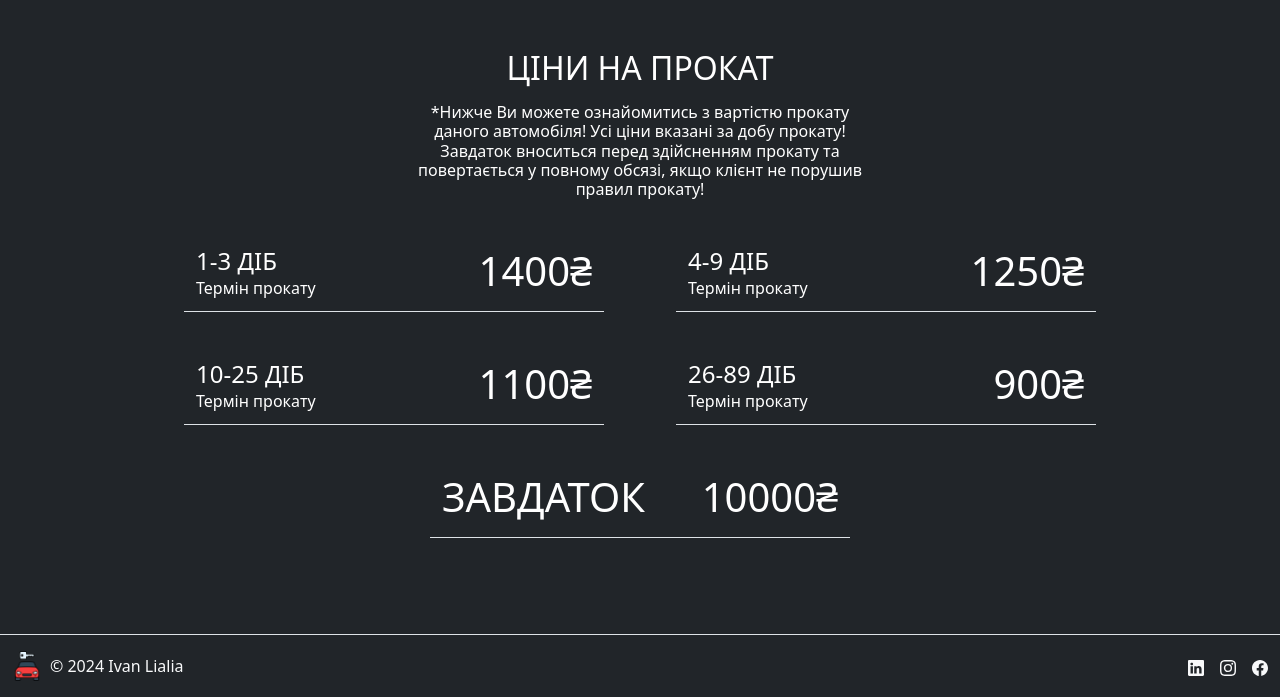
After one commit to llo3iTiB4iK/rivnerent-, a Flask app: page /cars/1 in a window 1280 px wide. The commit adds this page. Shown: the part 633-1330 px from the top of the page. Run offline with Flask 3, Linux system fonts and the light colour scheme; some libraries are stand-ins or nearby versions.

Commit message:
add car page and logic, small fixes

```diff
--- a/main.py
+++ b/main.py
@@ -28,8 +28,8 @@ def load_user(user_id):
 
 # Клас користувача для Flask-Login
 class User(UserMixin):
-    def __init__(self, id):
-        self.id = id
+    def __init__(self, id_):
+        self.id = id_
 
 
 @app.context_processor
@@ -59,6 +59,12 @@ def home():
 @app.route("/cars/")
 def all_cars():
     return render_template("cars.html", active_page='cars')
+
+
+@app.route("/cars/<car_name>")
+def show_car(car_name):
+    car_name.split('-')
+    return render_template("car.html", active_page='cars')
 
 
 @app.route("/rules/")
--- /dev/null
+++ b/templates/car.html
@@ -0,0 +1,117 @@
+{% extends "base.html" %}
+
+{% block title %}Наші авто{% endblock %}
+
+{% block content %}
+{% include 'header.html' %}
+
+<main class="bg-dark text-white">
+    <div class="container mt-5 mb-4 text-center">
+        <div class="row d-flex justify-content-center">
+            <div class="col-lg-9 col-xl-7 mb-5">
+                <img src="https://upload.wikimedia.org/wikipedia/commons/thumb/6/6d/2021_Toyota_Land_Cruiser_300_3.4_ZX_%28Colombia%29_front_view_04.png/800px-2021_Toyota_Land_Cruiser_300_3.4_ZX_%28Colombia%29_front_view_04.png" alt="car image" width="100%">
+            </div>
+            <div class="col-lg-9 col-xl-5 border border-success rounded d-flex flex-column justify-content-center p-4 mb-5">
+                <h1 class="mb-4 h1">Toyota Land Cruiser</h1>
+                <table class="table table-bordered table-dark text-center">
+                    <tr>
+                        <td><img src="{{ url_for('static', filename='img/car_specifications/engine.svg') }}" alt="engine icon"></td>
+                        <td><img src="{{ url_for('static', filename='img/car_specifications/fuel.svg') }}" alt="fuel icon"></td>
+                        <td><img src="{{ url_for('static', filename='img/car_specifications/transmission.svg') }}" alt="transmission icon"></td>
+                        <td><img src="{{ url_for('static', filename='img/car_specifications/passenger.svg') }}" alt="passenger icon"></td>
+                    </tr>
+                    <tr>
+                        <td>4.0</td>
+                        <td>Бензин</td>
+                        <td>Автомат</td>
+                        <td>7</td>
+                    </tr>
+                </table>
+                <p class="mb-4 fs-6">
+                    <i>Потужний та надійний позашляховик, який ідеально підходить для великої сім'ї. Цей автомобіль стане вашим надійним супутником для поїздок на природу та далеких подорожей на відпочинок.</i>
+                </p>
+                <div>
+                    <button type="button" class="btn btn-success fs-6">Обрати дати прокату</button>
+                    <a class="btn btn-outline-light fs-6 mx-3" href="#">Більше про авто</a>
+                </div>
+            </div>
+        </div>
+    </div>
+
+    <div class="container mb-5 pt-4 pb-5 w-75">
+        <div class="row justify-content-center text-center">
+            <div class="col-lg-6">
+                <h3 class="mb-3 fs-2">
+                    ЦІНИ НА ПРОКАТ
+                </h3>
+                <h4 class="mb-5 fs-6">
+                    *Нижче Ви можете ознайомитись з вартістю прокату даного автомобіля! Усі ціни вказані за добу прокату! Завдаток вноситься перед здійсненням прокату та повертається у повному обсязі, якщо клієнт не порушив правил прокату!
+                </h4>
+            </div>
+        </div>
+
+        <div class="row justify-content-center g-5">
+            <div class="col-lg-6 px-5">
+                <div class="row border-bottom">
+                    <div class="col-6">
+                        <h4 class="card-title display-7">1-3 ДІБ</h4>
+                        <p class="mb-1 display-7">Термін прокату</p>
+                    </div>
+                    <div class="col-6">
+                        <p class="display-6 text-end">1400₴</p>
+                    </div>
+                </div>
+            </div>
+
+            <div class="col-lg-6 px-5">
+                <div class="row border-bottom">
+                    <div class="col-6">
+                        <h4 class="card-title display-7">4-9 ДІБ</h4>
+                        <p class="mb-1 display-7">Термін прокату</p>
+                    </div>
+                    <div class="col-6">
+                        <p class="display-6 text-end">1250₴</p>
+                    </div>
+                </div>
+            </div>
+
+            <div class="col-lg-6 px-5">
+                <div class="row border-bottom">
+                    <div class="col-6">
+                        <h4 class="card-title display-7">10-25 ДІБ</h4>
+                        <p class="mb-1 display-7">Термін прокату</p>
+                    </div>
+                    <div class="col-6">
+                        <p class="display-6 text-end">1100₴</p>
+                    </div>
+                </div>
+            </div>
+
+            <div class="col-lg-6 px-5">
+                <div class="row border-bottom">
+                    <div class="col-6">
+                        <h4 class="card-title display-7">26-89 ДІБ</h4>
+                        <p class="mb-1 display-7">Термін прокату</p>
+                    </div>
+                    <div class="col-6">
+                        <p class="display-6 text-end">900₴</p>
+                    </div>
+                </div>
+            </div>
+
+            <div class="col-lg-6 px-5">
+                <div class="row border-bottom">
+                    <div class="col-6">
+                        <h4 class="card-title display-6">ЗАВДАТОК</h4>
+                    </div>
+                    <div class="col-6">
+                        <p class="display-6 text-end">10000₴</p>
+                    </div>
+                </div>
+            </div>
+        </div>
+    </div>
+</main>
+
+{% include 'footer.html' %}
+{% endblock %}
--- a/templates/header.html
+++ b/templates/header.html
@@ -25,7 +25,7 @@
                     <a class="nav-link dropdown-toggle" href="#" id="navbarDropdown" role="button" data-bs-toggle="dropdown" aria-expanded="false">
                         Для персоналу
                     </a>
-                    <ul class="dropdown-menu" aria-labelledby="navbarDropdown">
+                    <ul class="dropdown-menu dropdown-menu-dark" aria-labelledby="navbarDropdown">
                         {% if current_user.is_authenticated %}
                         <li><a class="dropdown-item" href="{{ url_for('logout') }}">Вихід</a></li>
                         {% else %}
```
Also changed, not shown: static/img/car_specifications/engine.svg (added), static/img/car_specifications/fuel.svg (added), static/img/car_specifications/passenger.svg (added), static/img/car_specifications/transmission.svg (added).
